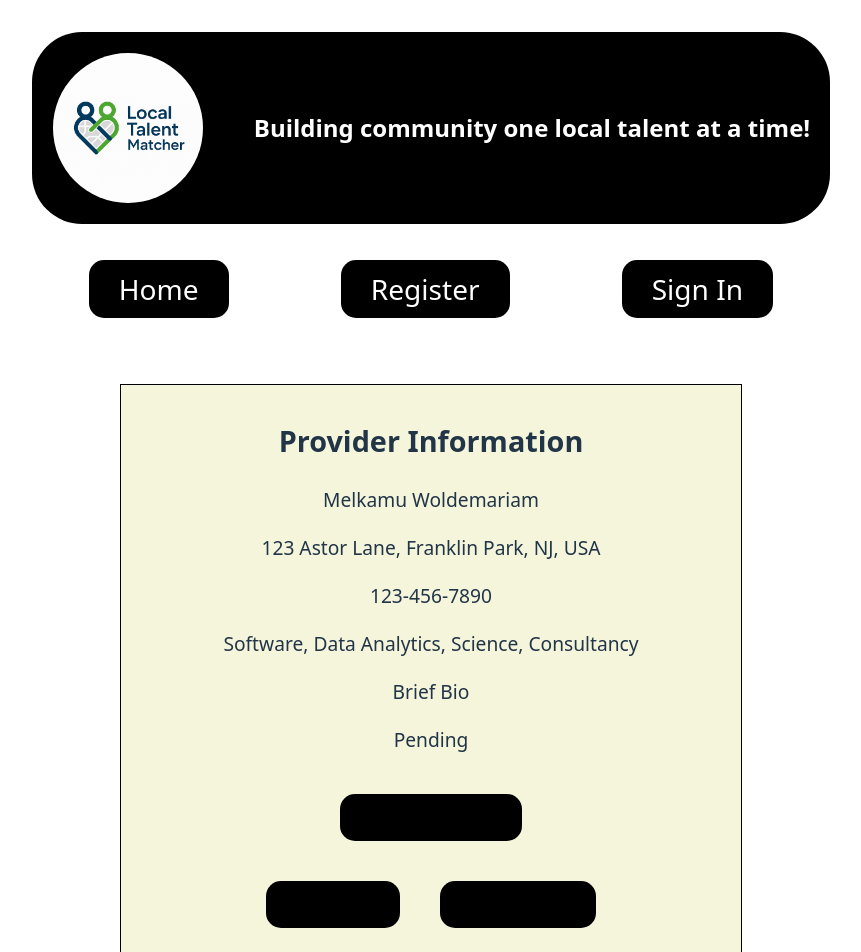
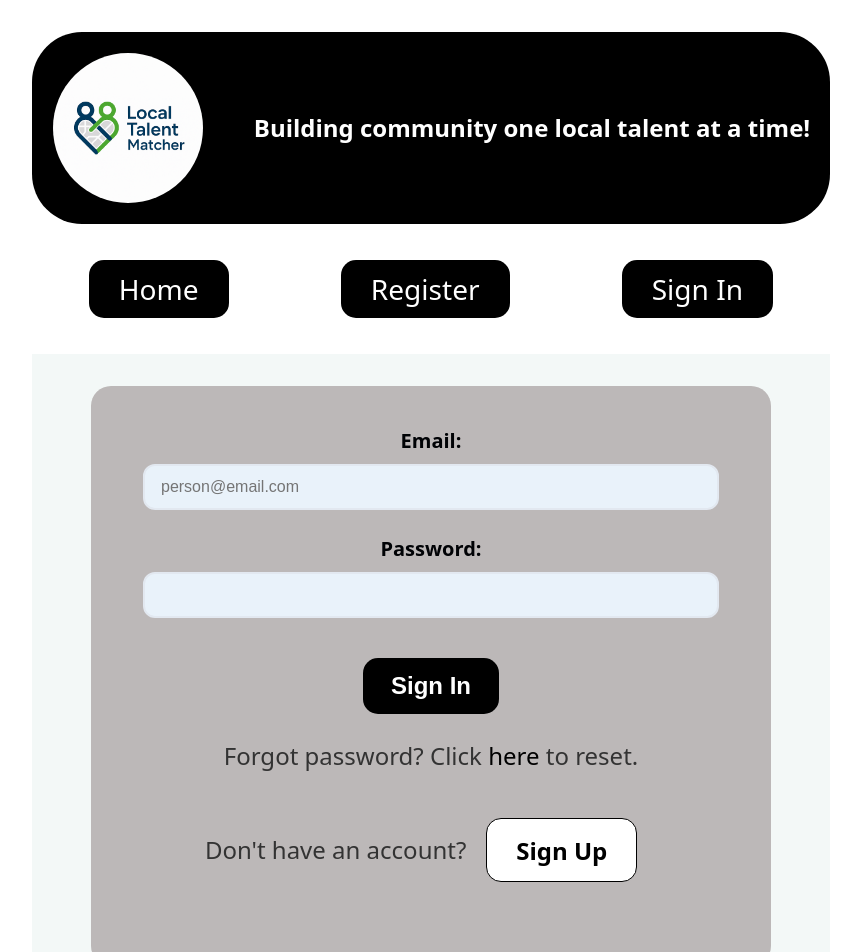
Before and after one commit to MelkWold/localTalentFrontend, a React (Vite) app: page /profile in a window 1280 px wide. Shown: the top 952 px of the page, without its empty margins (209-1070 px from the left). Built offline with nearby package versions, Linux system fonts and the light colour scheme.

Commit message:
Protected route set up and applied on app.jsx

```diff
--- a/src/App.jsx
+++ b/src/App.jsx
@@ -18,6 +18,7 @@ import Register from './components/Authenication/Register';
 import SignIn from './components/Authenication/SignIn';
 import Task from './components/Task/Task';
 import Footer from './components/Footer/Footer';
+import ProtectedRoutes from './components/ProtectedRoutes';
 
 function App() {
   const { cookies, logout } = useAuth();
@@ -52,12 +53,17 @@ function App() {
       <Navbar/>
       <Routes>
         <Route path="/" element={<Homepage/>}/>
-        <Route path="/dashboard" element={<DashboardPage/>}/>
-        <Route path="/profile" element={<Profile/>}/>
-        <Route path="/task" element={<Task/>}/>
         <Route path="/auth/register" element={<Register/>}/>
         <Route path="/auth/signin" element={<SignIn/>}/>
-        <Route path="/search" element={<SearchPage/>}/>
+
+
+        <Route element={<ProtectedRoutes/>}>
+          <Route path="/dashboard" element={<DashboardPage/>}/>
+          <Route path="/profile" element={<Profile/>}/>
+          <Route path="/task" element={<Task/>}/>
+          <Route path="/search" element={<SearchPage/>}/>
+        </Route>
+
       </Routes>
       <Footer/>
 
--- a/src/components/Dashboard/Dashboard.css
+++ b/src/components/Dashboard/Dashboard.css
@@ -7,7 +7,3 @@ button:hover {
 .forDashboard button{
     font-size: 1.1rem;
 }
-
-.forPublicProfile button{
-    font-size: 1.1rem;
-}
--- a/src/components/Dashboard/ProviderDashboard.jsx
+++ b/src/components/Dashboard/ProviderDashboard.jsx
@@ -20,6 +20,15 @@ export default function ProviderDashboard() {
         }
         fetchReviews();
     }, [user]);
+
+    async function handleEdit(){
+
+    };
+
+
+    async function handleDelete(){
+
+    };
 
 
     return (
@@ -53,12 +62,9 @@ export default function ProviderDashboard() {
                         <p>No Reviews Yet.</p>
                     )}
 
-                <div className="forPublicProfile">
-                    <button>Contact provider</button>
-                </div>
                 <div className="forDashboard">
-                    <button>Edit Profile</button>
-                    <button>Delete Profile</button>
+                    <button onClick="handleEdit">Edit Profile</button>
+                    <button onClick="handleDelete">Delete Profile</button>
                 </div>
             </div><br/>
             </div>
--- /dev/null
+++ b/src/components/Profile/CustomerPublicProfile.jsx
@@ -0,0 +1,4 @@
+export default function CustomerPublicProfile(){
+
+    return<h1>Customer Profile</h1>
+}
--- a/src/components/Profile/Profile.jsx
+++ b/src/components/Profile/Profile.jsx
@@ -1,39 +1,79 @@
-// has to take some props
-// conditionally render "contact provider" or "Edit Profile" and "Delete Profile" buttons
-
+import { useState, useEffect } from 'react';
+import { useUser } from "../../context/userContext";
+import axios from 'axios';
+import { useAuth } from '../../context/regLoginContext';
 import './Profile.css';
 
 export default function Profile(){
-    let name = "Melkamu Woldemariam";
-    let address = {
-        street:"123 Astor Lane",
-        city: "Franklin Park",
-        state: "NJ",
-        country: "USA"};
-    let phone = "123-456-7890";
-    let services = ["Software", "Data Analytics", "Science", "Consultancy"]
-    let reviews = "Pending"
+    // To be redered conditionally based on type of user
 
-    return (
+
+    // define the states and user
+    const [reviews, setReviews] = useState([]);
+    const { user } = useUser();
+    const { cookies } = useAuth();
+    const token = cookies.token;
+    let baseURL = "http://localhost:3000/api/reviews";
+
+    // Debugging step
+    // console.log(user);
+
+    useEffect(() => {
+        // Debugging step
+            console.log("Token in useEffect:", token);
+            console.log("User in useEffect", user);
+        if(!user?._id) {
+
+            // Debugging step
+            console.warn("No user logged in yet");
+            return;
+        }
+
+        // Fetch tasks
+        async function getReviews() {
+            try {
+
+                // Debugging step
+                console.log("Fetching reviews for user", user._id);
+                console.log("Token:", token);
+
+                const response = await axios.get(`${baseURL}/myreviews`, {
+                    headers: { "x-auth-token": token },
+            });
+
+                setReviews(response.data);
+            } catch(err) {
+                console.error("Error fetching reviews:", err.message)
+            }
+        }
+
+        getReviews()
+    },[user, token]);
+
+    return(
         <>
-            <div className = "profileCard">
-            <div >
-                <h2>Provider Information</h2>
-                <p>{name} </p>
-                <p>{address.street}, {address.city}, {address.state}, {address.country}  </p>
-                <p>{phone}</p>
-                <p>{services[0]}, {services[1]}, {services[2]}, {services[3]} </p>
-                <p>Brief Bio</p>
-                <p>{reviews}</p>
-                <div className="forPublicProfile">
-                    <button>Contact provider</button>
-                </div>
-                <div className="forDashboard">
-                    <button>Edit Profile</button>
-                    <button>Delete Profile</button>
-                </div>
-            </div><br/>
+        <br/>
+            <h2>Your Reviews</h2>
+            <div className = "review-Provider">
+                {reviews.length === 0 ? (
+                    <p>No reviews found.</p>
+                    ) : (
+                    reviews.map((review) => (
+                        <div key={review._id} className="review-card">
+                            <p></p>
+                            <p>Customer name: {review.reviewer?.userName}</p>
+                            <p>Provider name: {review.reviewee?.userName}</p>
+                            <p>Task: {review.service} </p>
+                            <p>Task status: {review.taskStatus}</p>
+                            <p>Rating: {review.rating}</p>
+                            <p>Review: {review.comment}</p>
+                        </div>
+                    ))
+                )}
+
             </div>
+
+            <br/>
         </>
-    )
+    );
 }
--- /dev/null
+++ b/src/components/Profile/ProviderPublicProfile.jsx
@@ -0,0 +1,4 @@
+export default function ProviderPublicProfile(){
+
+    return<h1>Provider Profile</h1>
+}
--- a/src/components/ProtectedRoutes.jsx
+++ b/src/components/ProtectedRoutes.jsx
@@ -1,9 +1,9 @@
-import AuthPage from '../pages/AuthPage/AuthPage';
+import LoginRegisterPage from '../pages/LoginRegisterPage/LoginRegisterPage';
 import { useAuth } from '../context/regLoginContext'
 import { Outlet } from 'react-router-dom';
 
 export default function ProtectedRoutes(){
     const {cookies} = useAuth();
 
-    return cookies.token? <Outlet/>:<AuthPage/>
+    return cookies.token? <Outlet/>:<LoginRegisterPage/>
 }
--- a/src/components/Task/Task.jsx
+++ b/src/components/Task/Task.jsx
@@ -27,7 +27,6 @@ export default function Task(){
         // Fetch tasks
         async function getTasks() {
             try {
-               // const token = localStorage.getItem("token");
 
                 // Debugging step
                 console.log("Fetching tasks for user", user._id);
```
Also changed, not shown: src/pages/ProfilePage/ProfilePage.jsx (added, +22 -0 lines), src/pages/ProfilePage/ProfilePage.css (added).
